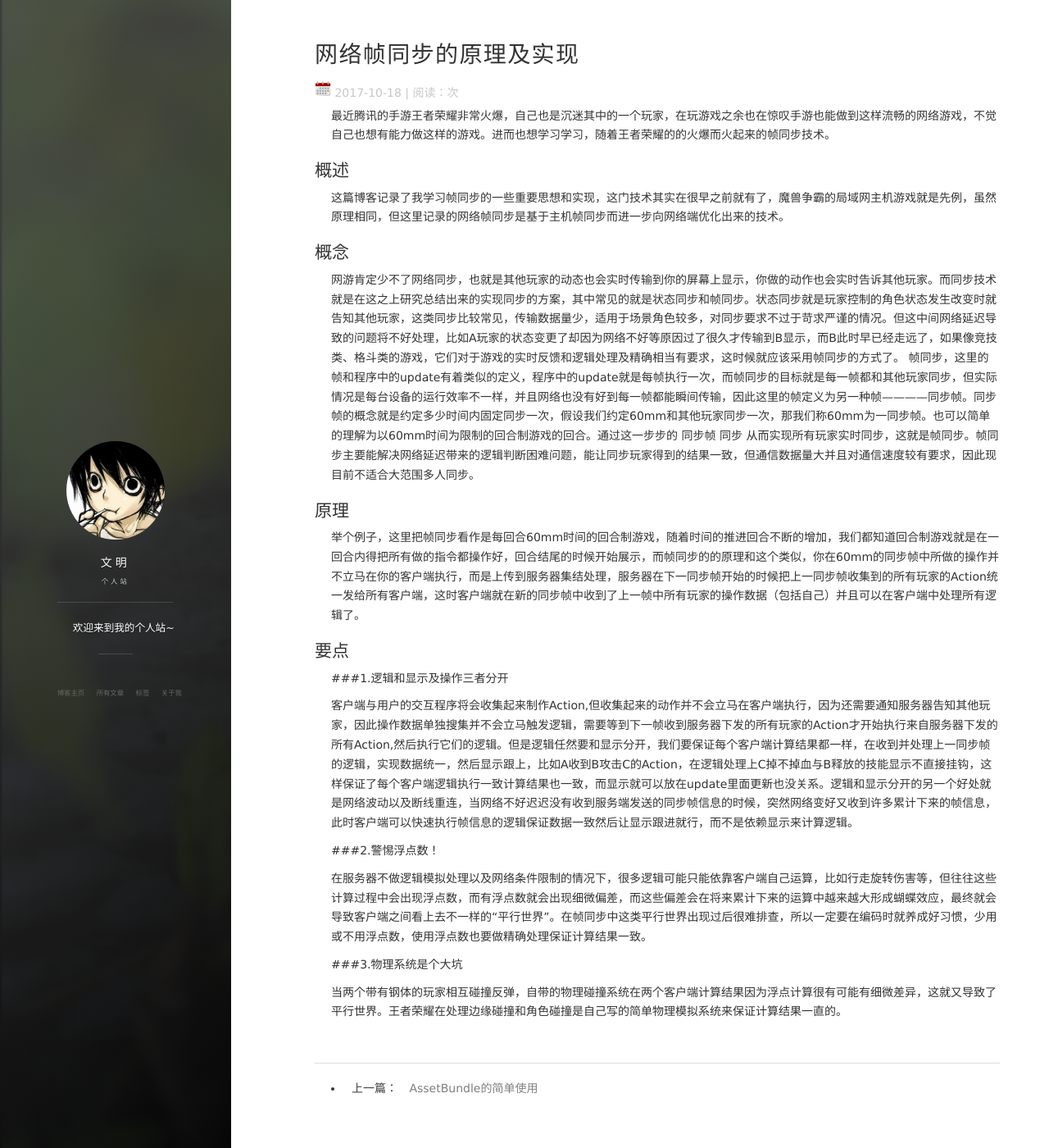
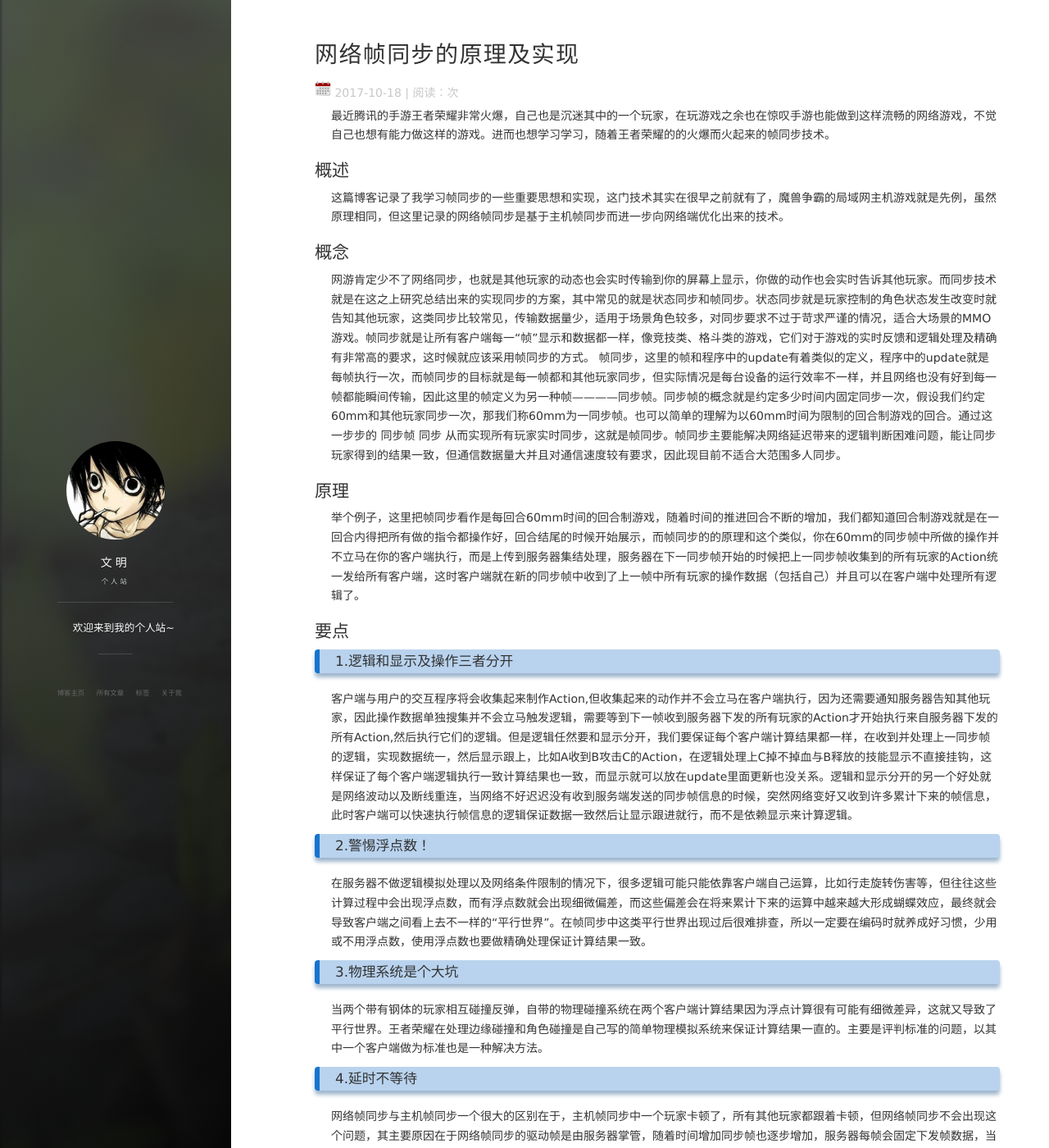
Before and after one commit to 793828490/793828490.github.io, a Jekyll site: the page built from _posts/2017-10-18-网络帧同步的原理及实现.md, in a window 1280 px wide and 1400 px high. Shown: the whole window at 82% size. Built offline with Jekyll 4.4.1, drawn with Linux system fonts in a browser that asks for light colours; nearby versions of some CDN libraries; some of the changed text lies outside the part shown.

Commit message:
增加部分帧同步要点描述记录

```diff
--- a/_posts/2017-10-18-网络帧同步的原理及实现.md
+++ b/_posts/2017-10-18-网络帧同步的原理及实现.md
@@ -14,7 +14,7 @@ tag: 博客
 
 
 ## 概念
-网游肯定少不了网络同步，也就是其他玩家的动态也会实时传输到你的屏幕上显示，你做的动作也会实时告诉其他玩家。而同步技术就是在这之上研究总结出来的实现同步的方案，其中常见的就是状态同步和帧同步。状态同步就是玩家控制的角色状态发生改变时就告知其他玩家，这类同步比较常见，传输数据量少，适用于场景角色较多，对同步要求不过于苛求严谨的情况。但这中间网络延迟导致的问题将不好处理，比如A玩家的状态变更了却因为网络不好等原因过了很久才传输到B显示，而B此时早已经走远了，如果像竞技类、格斗类的游戏，它们对于游戏的实时反馈和逻辑处理及精确相当有要求，这时候就应该采用帧同步的方式了。
+网游肯定少不了网络同步，也就是其他玩家的动态也会实时传输到你的屏幕上显示，你做的动作也会实时告诉其他玩家。而同步技术就是在这之上研究总结出来的实现同步的方案，其中常见的就是状态同步和帧同步。状态同步就是玩家控制的角色状态发生改变时就告知其他玩家，这类同步比较常见，传输数据量少，适用于场景角色较多，对同步要求不过于苛求严谨的情况，适合大场景的MMO游戏。帧同步就是让所有客户端每一“帧”显示和数据都一样，像竞技类、格斗类的游戏，它们对于游戏的实时反馈和逻辑处理及精确有非常高的要求，这时候就应该采用帧同步的方式。
 帧同步，这里的帧和程序中的update有着类似的定义，程序中的update就是每帧执行一次，而帧同步的目标就是每一帧都和其他玩家同步，但实际情况是每台设备的运行效率不一样，并且网络也没有好到每一帧都能瞬间传输，因此这里的帧定义为另一种帧————同步帧。同步帧的概念就是约定多少时间内固定同步一次，假设我们约定60mm和其他玩家同步一次，那我们称60mm为一同步帧。也可以简单的理解为以60mm时间为限制的回合制游戏的回合。通过这一步步的 同步帧 同步 从而实现所有玩家实时同步，这就是帧同步。帧同步主要能解决网络延迟带来的逻辑判断困难问题，能让同步玩家得到的结果一致，但通信数据量大并且对通信速度较有要求，因此现目前不适合大范围多人同步。
 
 ## 原理
@@ -22,14 +22,23 @@ tag: 博客
 
 ## 要点
 
-###1.逻辑和显示及操作三者分开
+### 1.逻辑和显示及操作三者分开
 
 客户端与用户的交互程序将会收集起来制作Action,但收集起来的动作并不会立马在客户端执行，因为还需要通知服务器告知其他玩家，因此操作数据单独搜集并不会立马触发逻辑，需要等到下一帧收到服务器下发的所有玩家的Action才开始执行来自服务器下发的所有Action,然后执行它们的逻辑。但是逻辑任然要和显示分开，我们要保证每个客户端计算结果都一样，在收到并处理上一同步帧的逻辑，实现数据统一，然后显示跟上，比如A收到B攻击C的Action，在逻辑处理上C掉不掉血与B释放的技能显示不直接挂钩，这样保证了每个客户端逻辑执行一致计算结果也一致，而显示就可以放在update里面更新也没关系。逻辑和显示分开的另一个好处就是网络波动以及断线重连，当网络不好迟迟没有收到服务端发送的同步帧信息的时候，突然网络变好又收到许多累计下来的帧信息，此时客户端可以快速执行帧信息的逻辑保证数据一致然后让显示跟进就行，而不是依赖显示来计算逻辑。
 
-###2.警惕浮点数！
+### 2.警惕浮点数！
 
 在服务器不做逻辑模拟处理以及网络条件限制的情况下，很多逻辑可能只能依靠客户端自己运算，比如行走旋转伤害等，但往往这些计算过程中会出现浮点数，而有浮点数就会出现细微偏差，而这些偏差会在将来累计下来的运算中越来越大形成蝴蝶效应，最终就会导致客户端之间看上去不一样的“平行世界”。在帧同步中这类平行世界出现过后很难排查，所以一定要在编码时就养成好习惯，少用或不用浮点数，使用浮点数也要做精确处理保证计算结果一致。
 
-###3.物理系统是个大坑
+### 3.物理系统是个大坑
 
-当两个带有钢体的玩家相互碰撞反弹，自带的物理碰撞系统在两个客户端计算结果因为浮点计算很有可能有细微差异，这就又导致了平行世界。王者荣耀在处理边缘碰撞和角色碰撞是自己写的简单物理模拟系统来保证计算结果一直的。
+当两个带有钢体的玩家相互碰撞反弹，自带的物理碰撞系统在两个客户端计算结果因为浮点计算很有可能有细微差异，这就又导致了平行世界。王者荣耀在处理边缘碰撞和角色碰撞是自己写的简单物理模拟系统来保证计算结果一直的。主要是评判标准的问题，以其中一个客户端做为标准也是一种解决方法。
+
+### 4.延时不等待
+
+网络帧同步与主机帧同步一个很大的区别在于，主机帧同步中一个玩家卡顿了，所有其他玩家都跟着卡顿，但网络帧同步不会出现这个问题，其主要原因在于网络帧同步的驱动帧是由服务器掌管，随着时间增加同步帧也逐步增加，服务器每帧会固定下发帧数据，当其中一个终端网络卡了，也只是影响他自己接收帧数据，其他终端正常接收。假设当前服务器记录的帧同步到了50帧来了，A的延迟30mm，A输入的Action会顺利地在一帧内传送到服务器，也就是说服务器会在第50帧收到A的动作并且处理然后在第51帧的时候下发给所有客户端。但现在B的延迟有120mm，服务端不可能一直等B发送数据上来，此时服务端帧计算继续执行，只不过接收到B的数据时已经是52帧的时候了，将会在53帧时将B的动作广播给所有客户端，这样B的网络不好也只影响了自己的传输速度，不会对其他玩家造成影响，这就是延时不等待的好处。
+
+### 5.关于网络
+
+帧同步对网络的实时性要求很高，因为所有的输入均要通过服务端统一帧下发后才能处理逻辑，所以这对手感影响极大，对于实时竞技游戏来说更是如此。因此在选择网络传输协议上更偏向UDP而非TCP，当然如今网络越来越好选择TCP也是可以的。在底层上UDP的传输效率是比TCP更快的，但UDP传输存在着丢包、乱序的问题。关于这点，可以在服务端在每帧下发帧数据时带上帧序号，并且每次发送三帧的数据来对抗丢包，这样只要三次通讯中其中一次没有丢就可以正常运行，其实这样丢包的概率已经很小很小了，如过再有丢帧，这就进入补发的流程。中途断线重连以及退出重新进入游戏都是这样处理，断线就从断线帧开始将冗余帧全部发给客户端，退出重进的就从头全部发给客户端，客户端收到冗余帧信息，逻辑快速运算执行，显示跟进就行。
+当网络比较波动时好时坏，这时候就有作平滑处理的必要，不管怎样服务端都是当前帧收到Action下帧立马发送，主要是客户端这边要做平滑处理。当网络稍慢没有太及时收到新帧动作，可以做预测处理，比如用户按下了前进按键，就让显示也跟着前进，但当真正帧信息收到过后并且计算出与之前预处理不一致，则需要再修正回来。当网络出现冗余，一下子收到了很多帧信息，通过修改每同步帧中逻辑帧执行数量来控制逻辑执行速度，如果冗余过多，则急速执行逻辑追上，若冗余较少，则较快往前执行逻辑追上就行。
```
